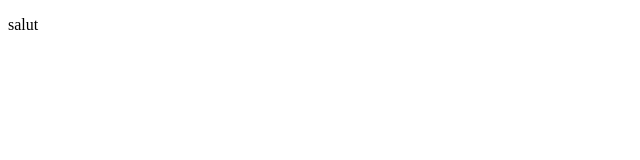
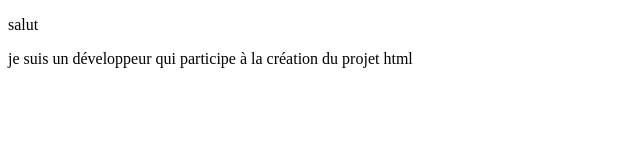
Before and after one commit to Hoopou/testGit, a plain HTML site: page index.html in a window 1280 px wide. Shown: the whole page, without its empty margins (0-640 px from the left). Drawn offline with Linux system fonts and the light colour scheme.

Commit message:
ajout brancke

```diff
--- a/index.html
+++ b/index.html
@@ -4,6 +4,7 @@
 
     <body>
         <p>salut</p>
+        <p>je suis un développeur qui participe à la création du projet html</p>
     </body>
 
 </html>
```
